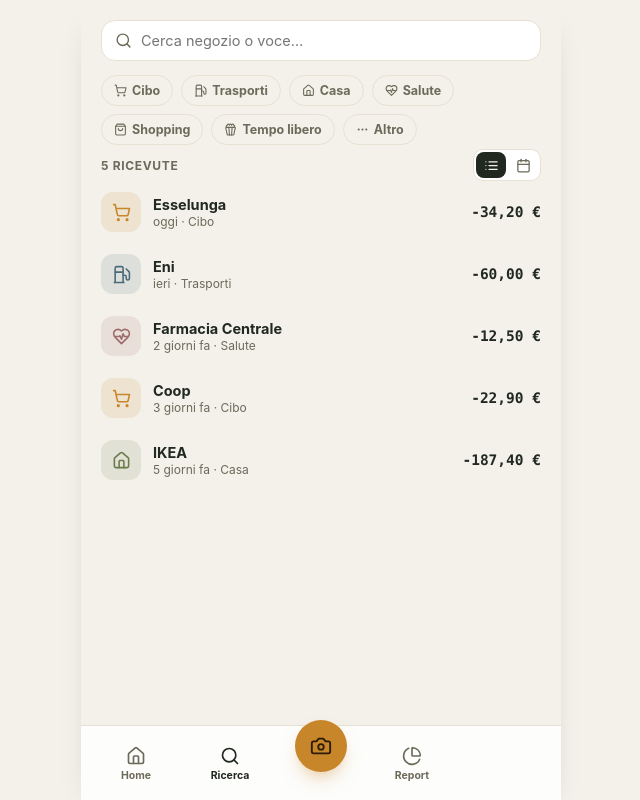
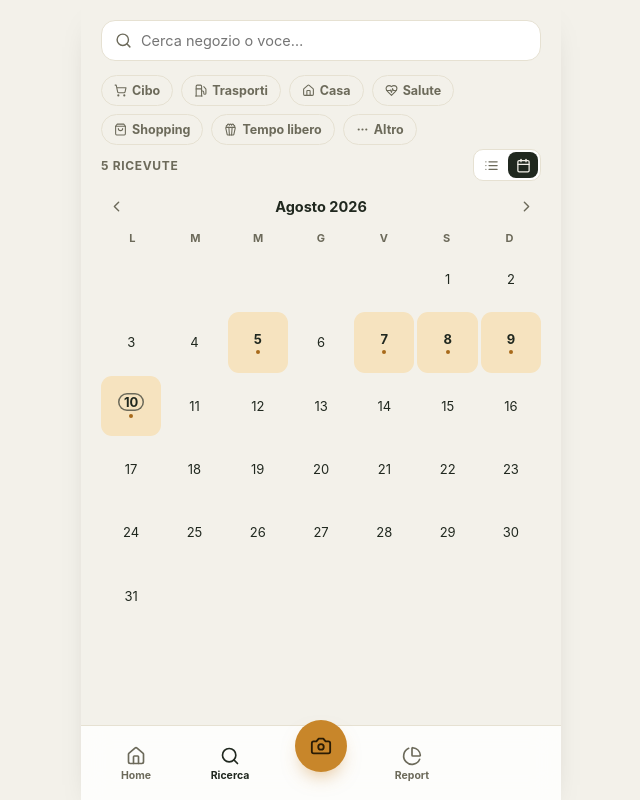
Before and after one commit to oraclecleaningsocial-dotcom/-armand-ecosystem-app, a React (Vite) app in the folder scontrino-facile-app/: page / in a window 1280 px wide. Both pictures are taken after a click on the button "Ricerca". Shown: the whole page, without its empty margins (319-959 px from the left). Built offline with nearby package versions, Linux system fonts and the light colour scheme.

Commit message:
Make calendar the default view in Ricerca
Was hidden behind a toggle the user had to notice and tap; opening
Ricerca now shows the calendar right away (list view still one tap
away via the toggle).

```diff
--- a/scontrino-facile-app/src/screens/Search.jsx
+++ b/scontrino-facile-app/src/screens/Search.jsx
@@ -8,7 +8,7 @@ import { normalizeMerchant } from '../categories'
 export default function Search({ receipts, onOpen }) {
   const [query, setQuery] = useState('')
   const [activeCats, setActiveCats] = useState(new Set())
-  const [view, setView] = useState('list') // list | calendar
+  const [view, setView] = useState('calendar') // list | calendar
 
   const results = useMemo(() => {
     const q = normalizeMerchant(query)
```
